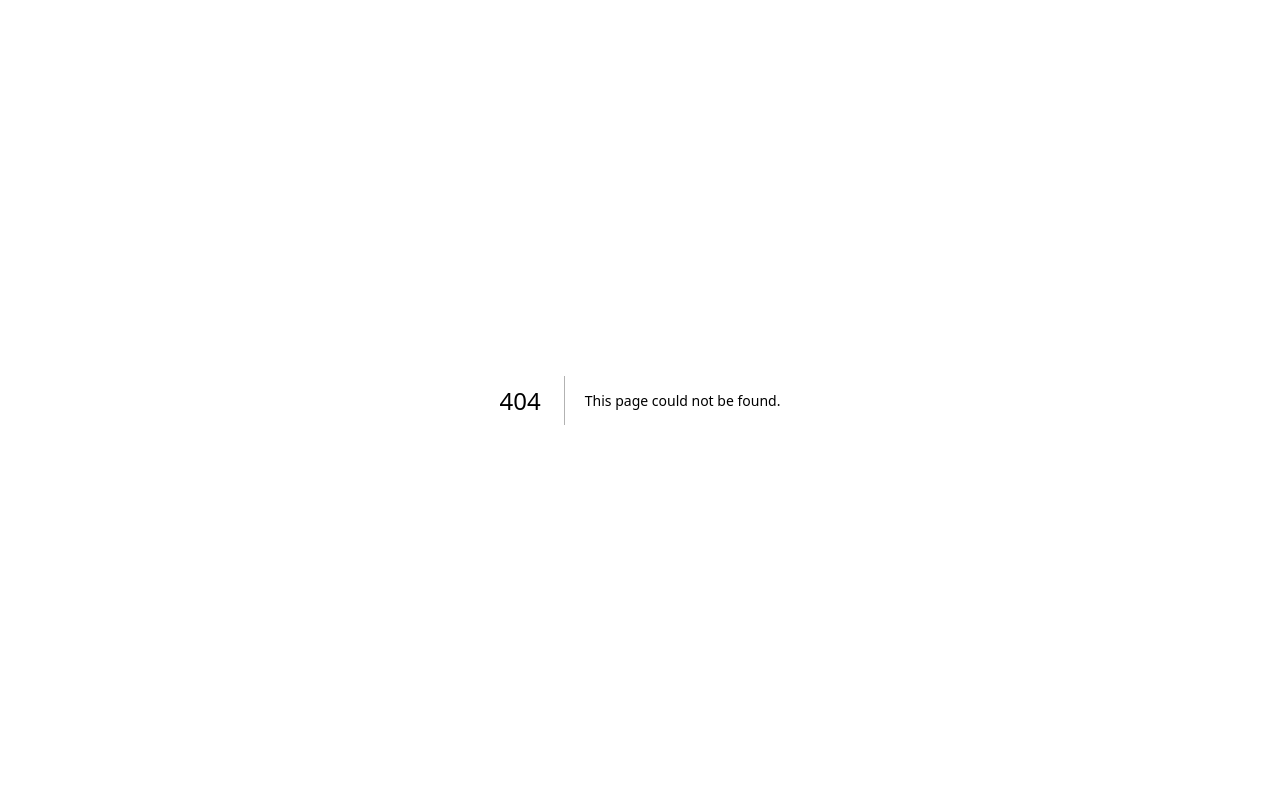
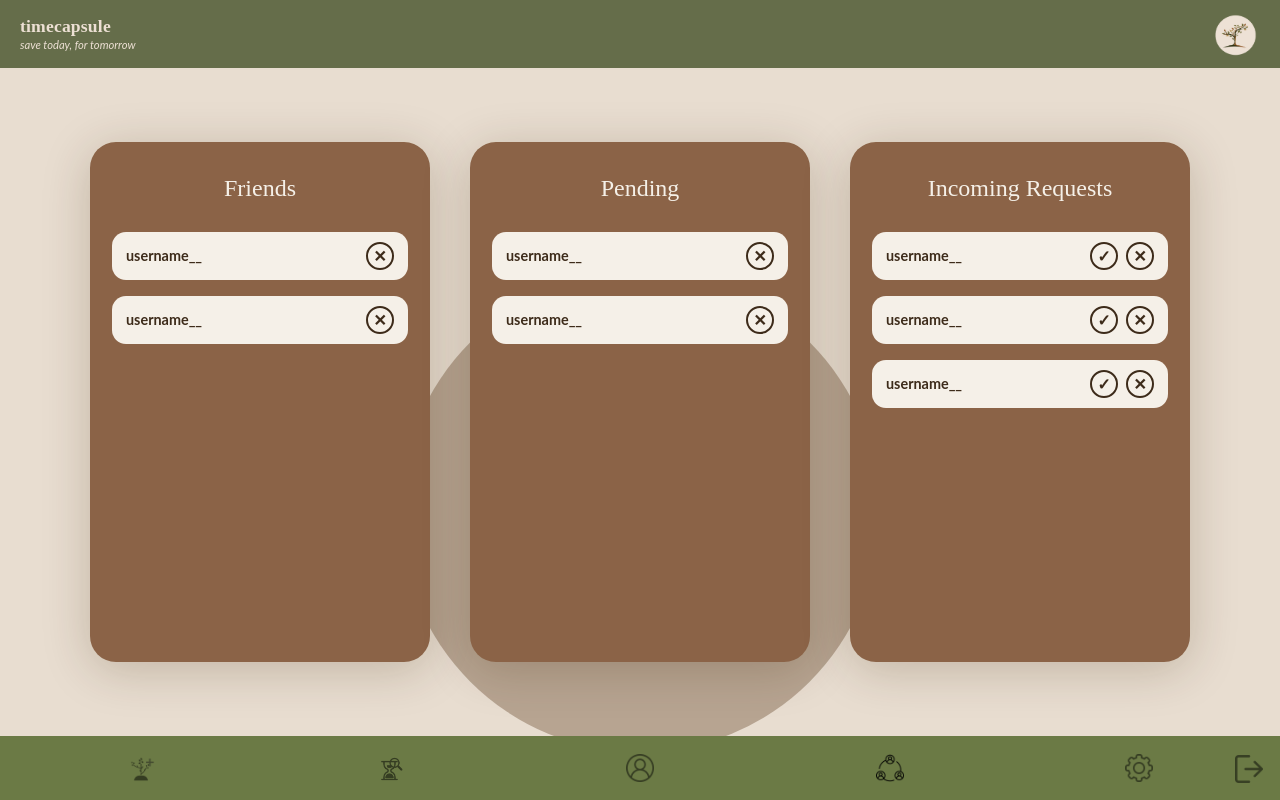
Before and after one commit to AdamCChan/CalHacks26, a Next.js app in the folder frontend/: page /friends in a window 1280 px wide. Before the commit this address had no page. Built offline with nearby package versions, Linux system fonts and the light colour scheme.

Commit message:
Add friends page

```diff
--- /dev/null
+++ b/frontend/app/friends/page.tsx
@@ -0,0 +1,191 @@
+"use client";
+
+import { useState } from "react";
+import Header1 from "@/components/Header1";
+import Footer from "@/components/Footer";
+
+export default function FriendsPage() {
+  const [friends] = useState(["username__", "username__"]);
+  const [pending] = useState(["username__", "username__"]);
+  const [incoming] = useState(["username__", "username__", "username__"]);
+
+  function UserRow({
+    name,
+    variant,
+  }: {
+    name: string;
+    variant: "friend" | "pending" | "incoming";
+  }) {
+    return (
+      <div
+        style={{
+          backgroundColor: "#f5f0e8",
+          borderRadius: "14px",
+          padding: "10px 14px",
+          display: "flex",
+          alignItems: "center",
+          justifyContent: "space-between",
+          fontFamily: "Lato, sans-serif",
+        }}
+      >
+        <span
+          style={{
+            fontWeight: 700,
+            color: "#3d2b1a",
+            fontSize: "0.9rem",
+          }}
+        >
+          {name}
+        </span>
+
+        <div style={{ display: "flex", gap: "8px" }}>
+          {variant === "incoming" && <button style={iconButtonStyle}>✓</button>}
+          <button style={iconButtonStyle}>✕</button>
+        </div>
+      </div>
+    );
+  }
+
+  const iconButtonStyle: React.CSSProperties = {
+    width: "28px",
+    height: "28px",
+    borderRadius: "50%",
+    border: "2px solid #3d2b1a",
+    backgroundColor: "transparent",
+    cursor: "pointer",
+    fontWeight: 700,
+    color: "#3d2b1a",
+    display: "flex",
+    alignItems: "center",
+    justifyContent: "center",
+  };
+
+  return (
+    <div
+      style={{
+        minHeight: "100dvh",
+        display: "flex",
+        flexDirection: "column",
+        backgroundColor: "#e8ddd0",
+      }}
+    >
+      <Header1 />
+
+      <div
+        style={{
+          flex: 1,
+          display: "flex",
+          alignItems: "center",
+          justifyContent: "center",
+          padding: "40px 20px",
+        }}
+      >
+        <div
+          style={{
+            position: "relative",
+            width: "100%",
+            maxWidth: "1100px",
+          }}
+        >
+          {/* Watermark circle + text */}
+          <div style={{
+            position: 'absolute',
+            bottom: '-90px', left: '50%',
+            transform: 'translateX(-50%)',
+            width: '480px', height: '480px',
+            borderRadius: '50%',
+            backgroundColor: 'rgba(80, 45, 15, 0.32)',
+            pointerEvents: 'none', zIndex: 0,
+            display: 'flex', alignItems: 'center', justifyContent: 'center',
+          }}>
+            <div style={{
+              textAlign: 'center',
+              color: 'rgba(210, 170, 120, 0.30)',
+              fontFamily: '"Playfair Display", serif',
+              fontSize: '1.9rem', fontWeight: 600,
+              lineHeight: 1.35, marginTop: '-80px',
+            }}>
+              timecapsule<br />
+              <span style={{ fontSize: '0.85rem', fontStyle: 'italic', fontWeight: 400 }}>
+                save today, for tomorrow
+              </span>
+            </div>
+          </div>
+
+          {/* 3 Column Layout */}
+          <div
+            style={{
+              position: "relative",
+              zIndex: 1,
+              display: "grid",
+              gridTemplateColumns: "1fr 1fr 1fr",
+              gap: "40px",
+            }}
+          >
+            {/* Friends */}
+            <Column title="Friends">
+              {friends.map((u, i) => (
+                <UserRow key={i} name={u} variant="friend" />
+              ))}
+            </Column>
+
+            {/* Pending */}
+            <Column title="Pending">
+              {pending.map((u, i) => (
+                <UserRow key={i} name={u} variant="pending" />
+              ))}
+            </Column>
+
+            {/* Incoming */}
+            <Column title="Incoming Requests">
+              {incoming.map((u, i) => (
+                <UserRow key={i} name={u} variant="incoming" />
+              ))}
+            </Column>
+          </div>
+        </div>
+      </div>
+
+      <Footer />
+    </div>
+  );
+}
+
+/* ---------- Reusable Column Component ---------- */
+
+function Column({
+  title,
+  children,
+}: {
+  title: string;
+  children: React.ReactNode;
+}) {
+  return (
+    <div
+      style={{
+        backgroundColor: "#8b6347",
+        borderRadius: "26px",
+        padding: "28px 22px",
+        minHeight: "520px",
+        display: "flex",
+        flexDirection: "column",
+        gap: "16px",
+        boxShadow: "0 8px 48px rgba(60, 35, 10, 0.22)",
+      }}
+    >
+      <h2
+        style={{
+          fontFamily: '"Playfair Display", serif',
+          color: "#f5f0e8",
+          fontSize: "1.5rem",
+          textAlign: "center",
+          marginBottom: "10px",
+        }}
+      >
+        {title}
+      </h2>
+
+      {children}
+    </div>
+  );
+}
```
